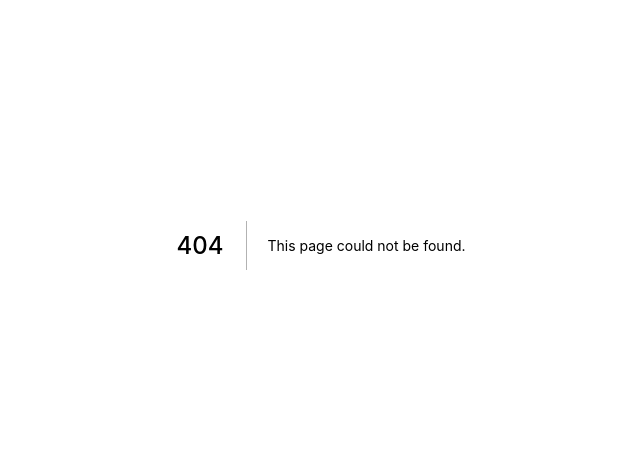
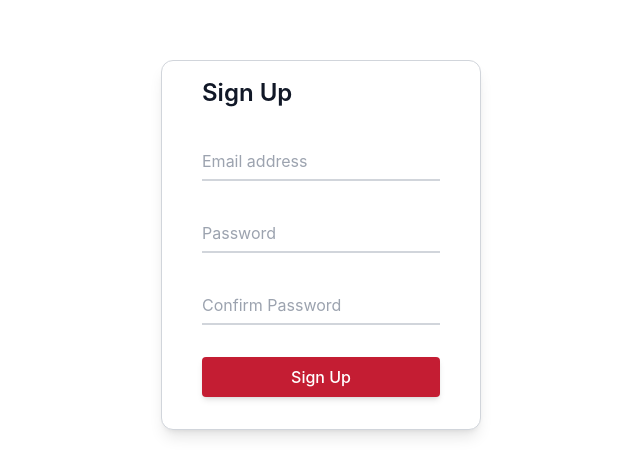
Before and after one commit to n-ochs/pickem-royale, a Next.js app in the folder client/: page /signup in a window 1280 px wide. Before the commit this address had no page. Shown: the part 155-630 px from the top of the page, without its empty margins (319-959 px from the left). Built offline with nearby package versions, Linux system fonts and the light colour scheme.

Commit message:
adds signup component and fixes signup route on server

```diff
--- /dev/null
+++ b/client/components/auth/signup.component.tsx
@@ -0,0 +1,89 @@
+import { NextRouter, useRouter } from 'next/router';
+import React, { FormEvent, useRef, useState } from 'react';
+import toast from 'react-hot-toast';
+
+import APIService from '@util/api_service';
+
+const SignUpForm: React.FC = () => {
+	const router: NextRouter = useRouter();
+	const emailInputRef: React.MutableRefObject<HTMLInputElement> = useRef(null);
+
+	const [email, setEmail] = useState<string>('');
+	const [password, setPassword] = useState<string>('');
+	const [confirmPassword, setConfirmPassword] = useState<string>('');
+
+	const handleSignUp: (e: FormEvent) => void = async (e: FormEvent) => {
+		if (password !== confirmPassword) {
+			toast.error('Passwords do not match.');
+			return;
+		}
+
+		e.preventDefault();
+		try {
+			await APIService.post('/auth/signup', { email, password }, { headers: { 'Content-Type': 'application/json' } });
+			router.push('/');
+			toast.success('Successfully created account and signed in.');
+		} catch (error) {
+			setEmail('');
+			setPassword('');
+			setConfirmPassword('');
+			emailInputRef.current.focus();
+		}
+	};
+
+	return (
+		<form className='w-80 space-y-8 rounded-xl border-1 border-solid border-gray-300 bg-white px-10 pt-4 pb-8 shadow-lg' onSubmit={handleSignUp}>
+			<h2 className='text-2xl font-semibold text-gray-900'>Sign Up</h2>
+			<div className='relative'>
+				<input
+					id='email'
+					name='email'
+					type='text'
+					className='peer h-10 w-full border-b-2 border-gray-300 text-gray-900 placeholder-transparent focus:border-primaryRed focus:outline-none'
+					placeholder='Email address'
+					value={email}
+					ref={emailInputRef}
+					onChange={(e) => setEmail(e.target.value)}
+				/>
+				<label htmlFor='email' className='auth-input'>
+					Email address
+				</label>
+			</div>
+			<div className='relative'>
+				<input
+					id='password'
+					type='password'
+					name='password'
+					className='peer h-10 w-full border-b-2 border-gray-300 text-gray-900 placeholder-transparent focus:border-primaryRed focus:outline-none'
+					placeholder='Password'
+					value={password}
+					onChange={(e) => setPassword(e.target.value)}
+				/>
+				<label htmlFor='password' className='auth-input'>
+					Password
+				</label>
+			</div>
+
+			<div className='relative'>
+				<input
+					id='confirmPassword'
+					type='password'
+					name='confirmPassword'
+					className='peer h-10 w-full border-b-2 border-gray-300 text-gray-900 placeholder-transparent focus:border-primaryRed focus:outline-none'
+					placeholder='Confirm Password'
+					value={confirmPassword}
+					onChange={(e) => setConfirmPassword(e.target.value)}
+				/>
+				<label htmlFor='confirmPassword' className='auth-input'>
+					Confirm Password
+				</label>
+			</div>
+
+			<button className='btn-primary w-full text-center normal-case' type='submit' disabled={password === '' || confirmPassword === '' || password !== confirmPassword}>
+				Sign Up
+			</button>
+		</form>
+	);
+};
+
+export default SignUpForm;
--- /dev/null
+++ b/client/pages/signup.tsx
@@ -0,0 +1,13 @@
+import SignUpForm from '@components/auth/signup.component';
+
+import type { NextPage } from 'next';
+
+const SignIn: NextPage = () => {
+	return (
+		<div className='h-screen flex items-center justify-center'>
+			<SignUpForm />
+		</div>
+	);
+};
+
+export default SignIn;
```
Also changed, not shown: 2 other files (tests, documents, lock files or other folders).
